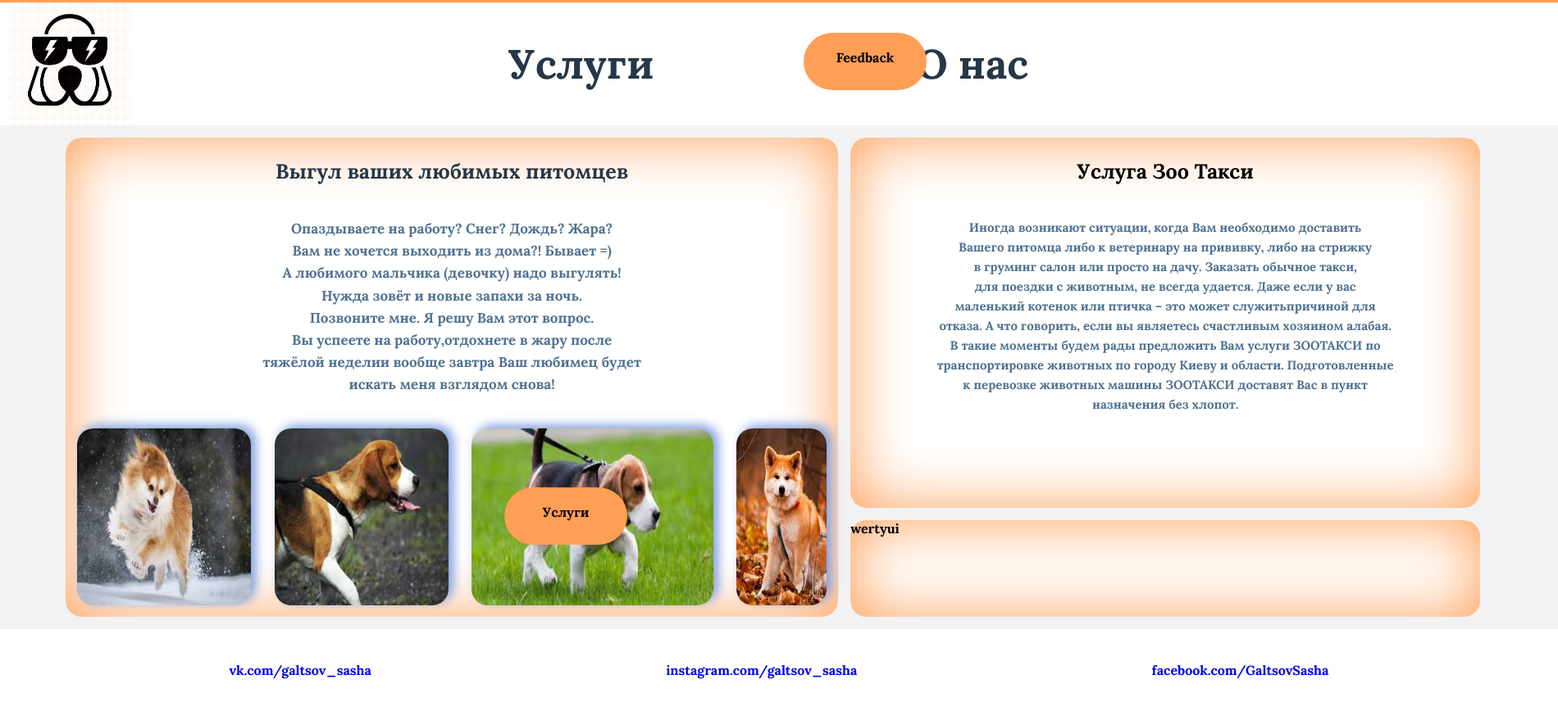
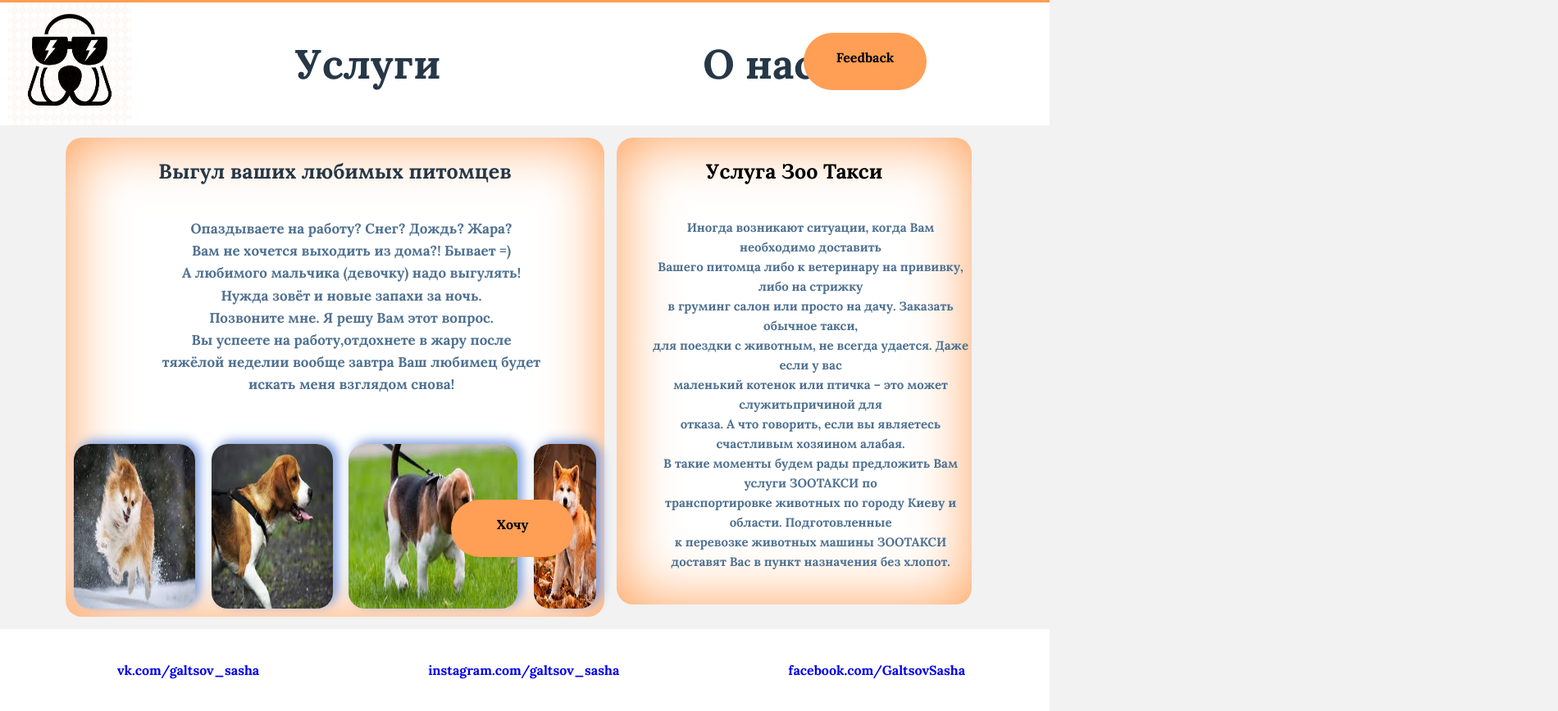
Before and after one commit to Sashag99/4LapClub, a plain HTML site: page index.html in a window 1280 px wide. Shown: the whole page at 82% size, 1900 px wide, since content can reach past the window. Drawn offline with Linux system fonts and the light colour scheme.

Commit message:
fix display bag

```diff
--- a/index.html
+++ b/index.html
@@ -88,7 +88,7 @@
     </div>
         <div class="Prices">
         <div class="open-close">x</div>
-        <div class="content-mini"><br>Услуги</div>
+        <div class="content-mini"><br>Хочу</div>
         <div class="content-feed">
             <div class="table">
                 <div class="table-ul">
@@ -108,6 +108,7 @@
                             <li>180 грн</li>
                         </ul>
                     </div>
+                        <p> Звоните по номеру <br>0936990493 </p>
                 </div>
             </div>
         </div>
@@ -130,7 +131,14 @@
             <li>к перевозке животных машины ЗООТАКСИ доставят Вас в пункт назначения без хлопот.</li>
         </ul>
     </div>
-    <div class="bottom-content">wertyui</div>
+    <!--<div class="bottom-content">wertadqweq
+        rqw<br>
+        rqw<br><br>
+        rq<br>
+        wr<br>
+        qwr<br>
+        qwrwqryui
+    </div>-->
 </div>
 </div>
 
--- a/style.css
+++ b/style.css
@@ -12,14 +12,11 @@ body{
 	border-top: 3px solid #ff9e55;
 	margin: 0;
 	padding: 0;
-	min-width: 1900px;
-	min-height: 500px;
 }
 ul  {
 	list-style: none;
 	display: flex;
 	flex-grow:1;
-	padding: 0 100px;
 }
 
 .col{
@@ -43,8 +40,8 @@ ul  {
 	border-top: 2px solid #fff;
     border-bottom: 2px solid #fff;
 }
-.header-ul{
-	margin: 0 200px;
+.header-ul ul{
+	margin: 0 auto	;
 }
 .header-ul li {
 	margin: 0 100px;
@@ -211,6 +208,9 @@ ul  {
 	cursor: default;
 	color: inherit;
 }
+.table-ul p{
+	flex-direction: row;
+}
 .table-ul-right,
 .table-ul-left{
 	display: flex;
@@ -321,17 +321,16 @@ ul  {
 	border-radius: 15px;
     box-shadow: 3px 2px 5px #7e9ee0;
 }
-/******************BTN-PRICSE*************/
+/******************BTN-PRICES*************/
 .Prices {
     position: absolute;
-    left: 615px;
-    bottom: 135px;
+    left: 550px;
+    bottom: 15vh;
     width: 150px;
     height: 70px;
     background: #ff9e55;
     border-radius: 50px;
     text-align: center;
-	flex-grow: 3;
 }
 
 .Prices.active {
```
